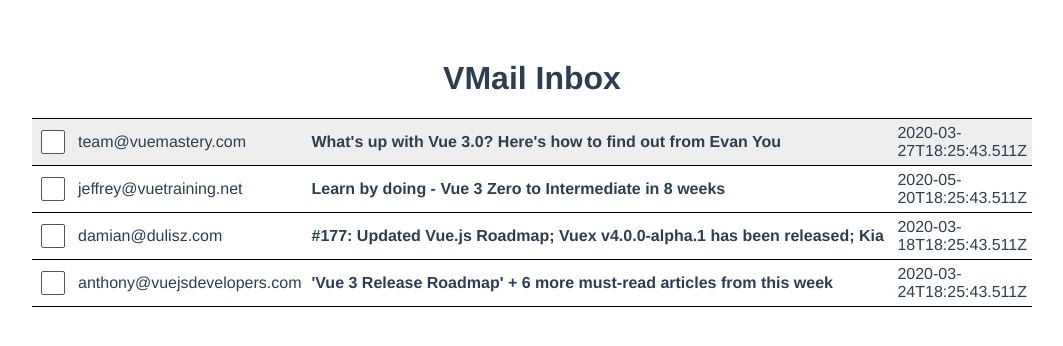
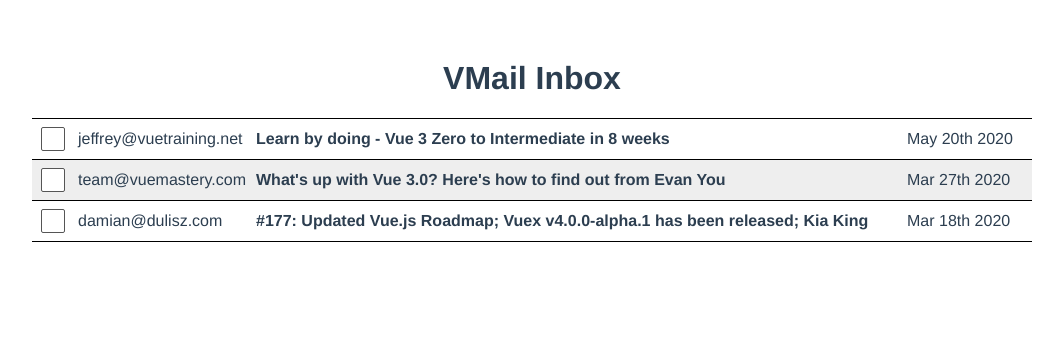
Before and after one commit to Rikstam/vue-gmail-clone, a Vue app in the folder app/: page / in a window 1280 px wide. Shown: the top 346 px of the page, without its empty margins (108-1171 px from the left). Built offline with nearby package versions, Linux system fonts and the light colour scheme.

Commit message:
Show and list emails by archived status and date

```diff
--- a/app/package.json
+++ b/app/package.json
@@ -9,6 +9,7 @@
     "preview": "vite preview"
   },
   "dependencies": {
+    "date-fns": "^2.29.1",
     "vue": "^3.2.37"
   },
   "devDependencies": {
--- a/app/src/App.vue
+++ b/app/src/App.vue
@@ -2,7 +2,7 @@
   <h1>VMail Inbox</h1>
   <table class="mail-table">
     <tbody>
-        <tr v-for="email in emails"
+        <tr v-for="email in unarchivedEmails"
             :key="email.id"
             :class="['clickable', email.read ? 'read' : '']"
             @click="email.read = true">
@@ -11,7 +11,7 @@
           <td>
             <p><strong> {{email.subject}}</strong></p>
           </td>
-          <td class="date">{{email.sentAt}}</td>
+          <td class="date">{{format(new Date(email.sentAt), 'MMM do yyyy')}}</td>
           </tr>
     </tbody>
   </table>
@@ -19,11 +19,14 @@
 
 <script>
 
+import { format } from 'date-fns';
+
 export default {
   name: 'App',
-  data(){
+  data() {
     return {
-      "emails": [
+      format,
+      emails: [
         {
           "id": 1,
           "from": "team@vuemastery.com",
@@ -62,6 +65,16 @@
         }
       ]
     }
+  },
+  computed: {
+    sortedEmails() {
+      return this.emails.sort((e1, e2) => {
+        return e1.sentAt < e2.sentAt ? 1 : -1
+      })
+    },
+    unarchivedEmails() {
+      return this.sortedEmails.filter(e => !e.archived)
+    }
   }
 };
 </script>
```
Also changed, not shown: 1 other file (tests, documents, lock files or other folders).
